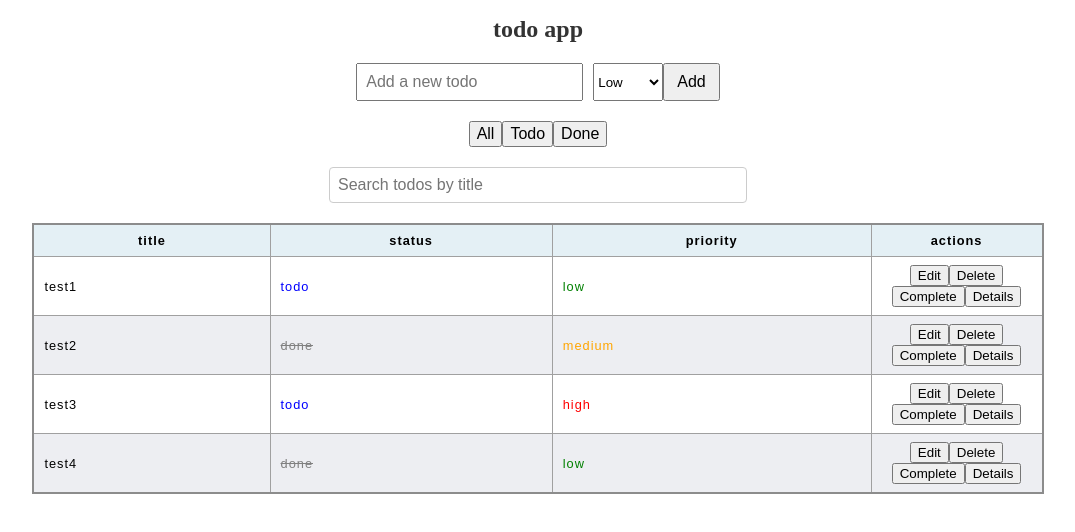
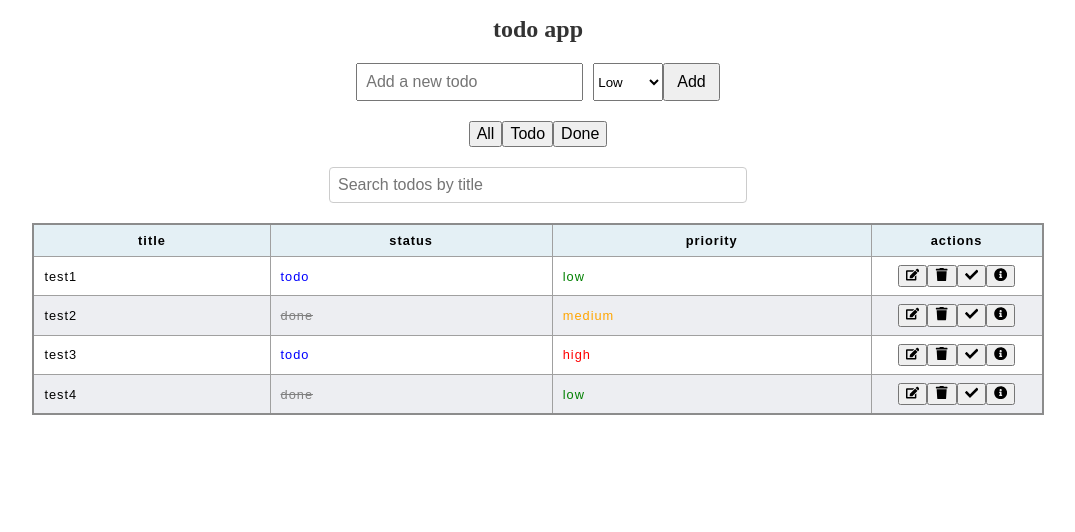
Before and after one commit to ishisora/react-practice, a React (Vite) app: page / in a window 1280 px wide. Shown: the top 532 px of the page, without its empty margins (102-1177 px from the left). Built offline with nearby package versions, Linux system fonts and the light colour scheme.

Commit message:
actionsのボタンをアイコン化

```diff
--- a/package.json
+++ b/package.json
@@ -11,7 +11,8 @@
   },
   "dependencies": {
     "react": "^18.3.1",
-    "react-dom": "^18.3.1"
+    "react-dom": "^18.3.1",
+    "react-icons": "^5.4.0"
   },
   "devDependencies": {
     "@eslint/js": "^9.17.0",
--- a/src/App.jsx
+++ b/src/App.jsx
@@ -1,5 +1,6 @@
 import { useState } from "react";
 import "./App.css";
+import { FaCheck, FaEdit, FaTrash, FaInfoCircle } from 'react-icons/fa';
 
 function App() {
   const [todos, setTodos] = useState([
@@ -179,10 +180,10 @@ function App() {
                   </>
                 ) : (
                   <>
-                    <button onClick={() => startEditing(item)}>Edit</button>
-                    <button onClick={() => deleteTodo(item.id)}>Delete</button>
-                    <button onClick={() => completeTodo(item.id)}>Complete</button>
-                    <button onClick={() => showDetails(item)}>Details</button>
+                    <button onClick={() => startEditing(item)}><FaEdit /></button>
+                    <button onClick={() => deleteTodo(item.id)}><FaTrash /></button>
+                    <button onClick={() => completeTodo(item.id)}><FaCheck /></button>
+                    <button onClick={() => showDetails(item)}><FaInfoCircle /></button>
                   </>
                 )}
               </td>
```
Also changed, not shown: 1 other file (tests, documents, lock files or other folders).
